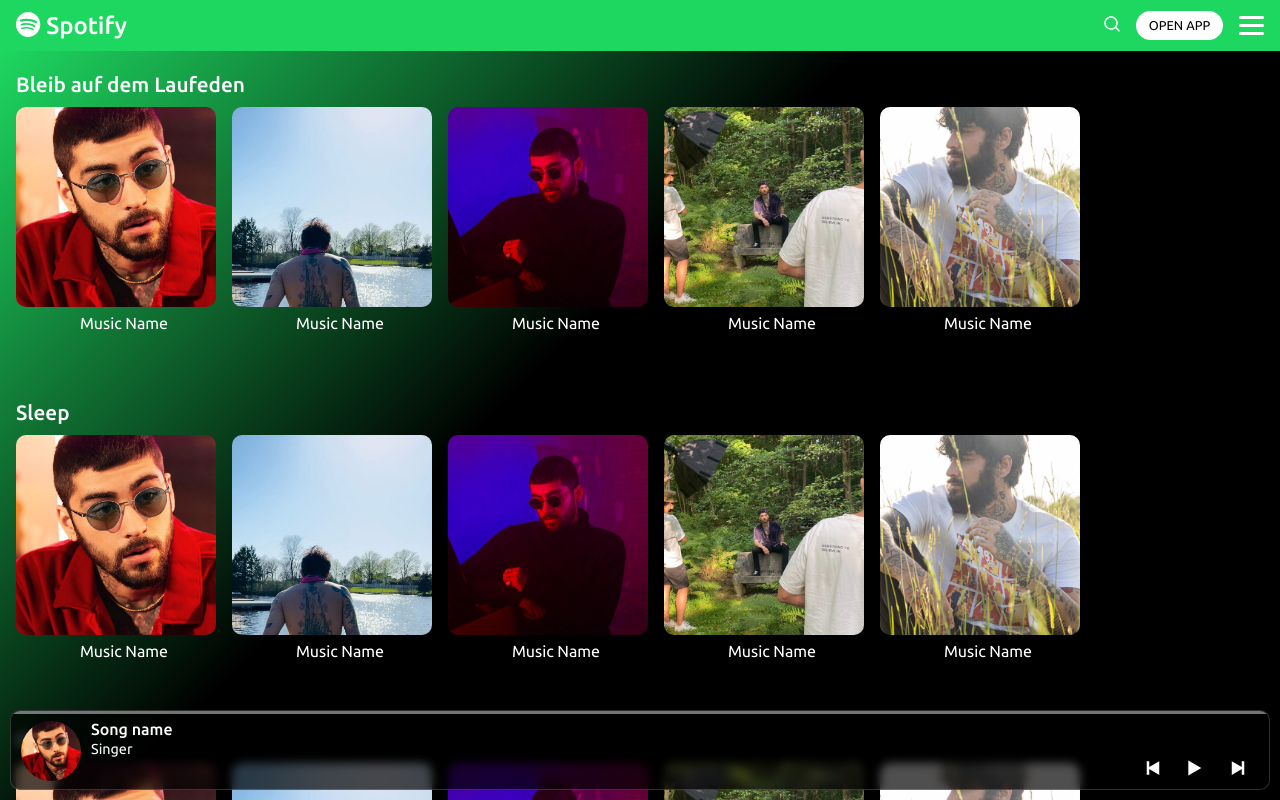
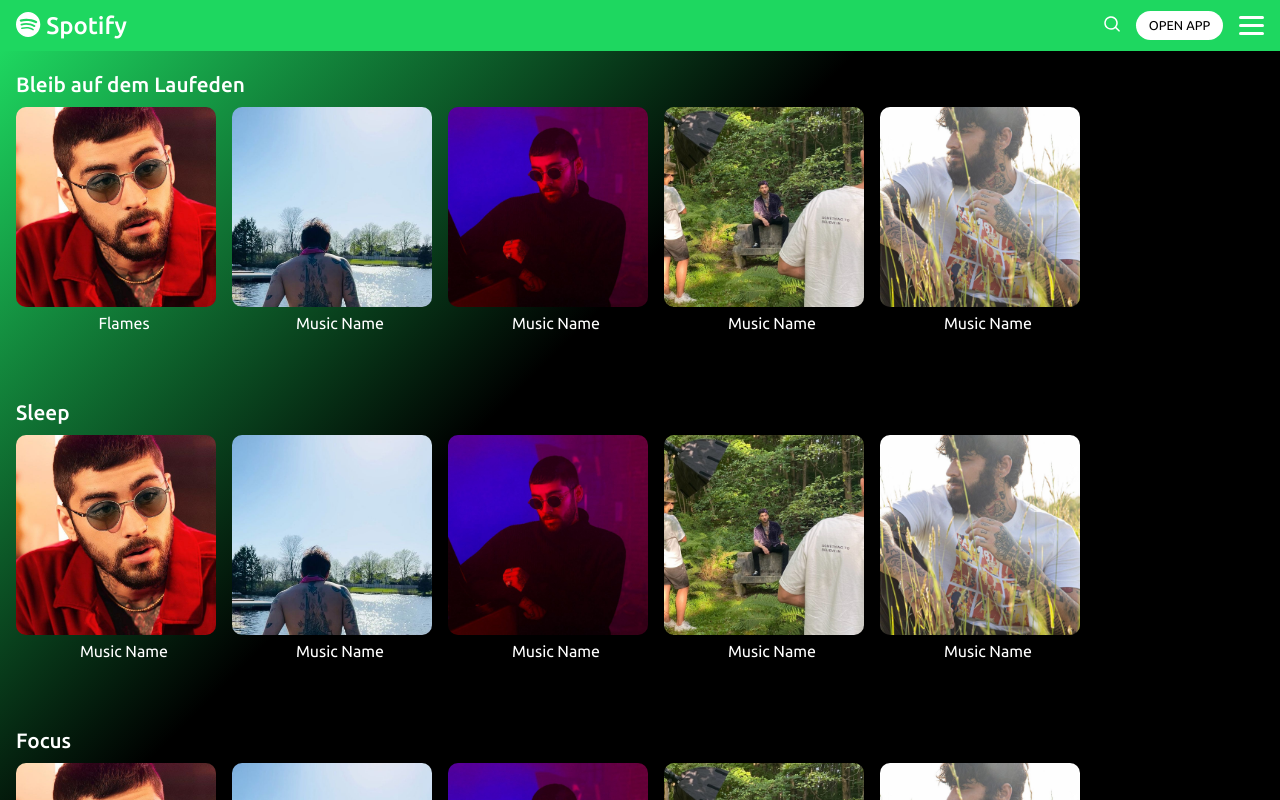
Before and after one commit to Hamed-Taherkhani/spotify, a React (Create React App) app: page / in a window 1280 px wide. Shown: the top 800 px of the page. Built offline with nearby package versions, Linux system fonts and the light colour scheme.

Commit message:
Fix some bugs.

```diff
--- a/public/index.html
+++ b/public/index.html
@@ -31,7 +31,7 @@
       href="https://fonts.googleapis.com/css2?family=Ubuntu:wght@400;500;700&display=swap"
       rel="stylesheet"
     />
-    <title>React App</title>
+    <title>Spotify || Sound hub</title>
   </head>
   <body>
     <noscript>You need to enable JavaScript to run this app.</noscript>
--- a/src/Components/Category.js
+++ b/src/Components/Category.js
@@ -1,8 +1,10 @@
 import React from "react";
 import "./css/Category.css";
+import { Link } from "react-router-dom";
 
 function Category(props) {
-  const { title, musicsInfo } = props;
+  const { title, musicsInfo } = props,
+    linkTitle = title.toLowerCase().replaceAll(" ", "-");
 
   return (
     <section className="category-component-539">
@@ -11,11 +13,23 @@ function Category(props) {
       <ul className="music-list">
         {musicsInfo.map((item, index) => (
           <li className="music" key={index}>
-            <div className="cover">
-              <img src={item.cover} alt={item.name} />
-            </div>
+            <Link
+              to={{
+                pathname: `music/${linkTitle}/${index}`,
+                search: `${item.singer.replaceAll(
+                  " ",
+                  "-"
+                )}?${item.name.replaceAll(" ", "-")}?${item.cover}`,
+              }}
+            >
+              <div>
+                <div className="cover">
+                  <img src={item.cover} alt={item.name} />
+                </div>
 
-            <h3 className="music-name">{item.name}</h3>
+                <h3 className="music-name">{item.name}</h3>
+              </div>
+            </Link>
           </li>
         ))}
       </ul>
--- a/src/Components/Main.js
+++ b/src/Components/Main.js
@@ -26,23 +26,28 @@ function categories() {
       title: "Bleib auf dem Laufeden",
       musics: [
         {
-          name: "Music Name",
+          name: "Flames",
+          singer: "Zayn",
           cover: cover0,
         },
         {
           name: "Music Name",
+          singer: "Singer",
           cover: cover1,
         },
         {
           name: "Music Name",
+          singer: "Singer",
           cover: cover3,
         },
         {
           name: "Music Name",
+          singer: "Singer",
           cover: cover4,
         },
         {
           name: "Music Name",
+          singer: "Singer",
           cover: cover5,
         },
       ],
@@ -52,22 +57,27 @@ function categories() {
       musics: [
         {
           name: "Music Name",
+          singer: "Singer",
           cover: cover0,
         },
         {
           name: "Music Name",
+          singer: "Singer",
           cover: cover1,
         },
         {
           name: "Music Name",
+          singer: "Singer",
           cover: cover3,
         },
         {
           name: "Music Name",
+          singer: "Singer",
           cover: cover4,
         },
         {
           name: "Music Name",
+          singer: "Singer",
           cover: cover5,
         },
       ],
@@ -77,22 +87,27 @@ function categories() {
       musics: [
         {
           name: "Music Name",
+          singer: "Singer",
           cover: cover0,
         },
         {
           name: "Music Name",
+          singer: "Singer",
           cover: cover1,
         },
         {
           name: "Music Name",
+          singer: "Singer",
           cover: cover3,
         },
         {
           name: "Music Name",
+          singer: "Singer",
           cover: cover4,
         },
         {
           name: "Music Name",
+          singer: "Singer",
           cover: cover5,
         },
       ],
@@ -102,22 +117,27 @@ function categories() {
       musics: [
         {
           name: "Music Name",
+          singer: "Singer",
           cover: cover0,
         },
         {
           name: "Music Name",
+          singer: "Singer",
           cover: cover1,
         },
         {
           name: "Music Name",
+          singer: "Singer",
           cover: cover3,
         },
         {
           name: "Music Name",
+          singer: "Singer",
           cover: cover4,
         },
         {
           name: "Music Name",
+          singer: "Singer",
           cover: cover5,
         },
       ],
@@ -127,22 +147,27 @@ function categories() {
       musics: [
         {
           name: "Music Name",
+          singer: "Singer",
           cover: cover0,
         },
         {
           name: "Music Name",
+          singer: "Singer",
           cover: cover1,
         },
         {
           name: "Music Name",
+          singer: "Singer",
           cover: cover3,
         },
         {
           name: "Music Name",
+          singer: "Singer",
           cover: cover4,
         },
         {
           name: "Music Name",
+          singer: "Singer",
           cover: cover5,
         },
       ],
@@ -152,22 +177,27 @@ function categories() {
       musics: [
         {
           name: "Music Name",
+          singer: "Singer",
           cover: cover0,
         },
         {
           name: "Music Name",
+          singer: "Singer",
           cover: cover1,
         },
         {
           name: "Music Name",
+          singer: "Singer",
           cover: cover3,
         },
         {
           name: "Music Name",
+          singer: "Singer",
           cover: cover4,
         },
         {
           name: "Music Name",
+          singer: "Singer",
           cover: cover5,
         },
       ],
@@ -177,22 +207,27 @@ function categories() {
       musics: [
         {
           name: "Music Name",
+          singer: "Singer",
           cover: cover0,
         },
         {
           name: "Music Name",
+          singer: "Singer",
           cover: cover1,
         },
         {
           name: "Music Name",
+          singer: "Singer",
           cover: cover3,
         },
         {
           name: "Music Name",
+          singer: "Singer",
           cover: cover4,
         },
         {
           name: "Music Name",
+          singer: "Singer",
           cover: cover5,
         },
       ],
@@ -202,22 +237,27 @@ function categories() {
       musics: [
         {
           name: "Music Name",
+          singer: "Singer",
           cover: cover0,
         },
         {
           name: "Music Name",
+          singer: "Singer",
           cover: cover1,
         },
         {
           name: "Music Name",
+          singer: "Singer",
           cover: cover3,
         },
         {
           name: "Music Name",
+          singer: "Singer",
           cover: cover4,
         },
         {
           name: "Music Name",
+          singer: "Singer",
           cover: cover5,
         },
       ],
--- a/src/Components/Player.js
+++ b/src/Components/Player.js
@@ -1,10 +1,24 @@
 import React from "react";
 import "./css/Player.css";
 import { PLAY, NEXT_PREV_BUTTON } from "../Media/media";
-import cover0 from "./../Media/images/Zayn0.jpg";
+import { Routes, Route, useLocation } from "react-router-dom";
 
 function Player() {
+  const locationSearch = useLocation().search;
+  let singer, songName, cover, search;
+
+  if (locationSearch.length !== 0) {
+    search = locationSearch.slice(1).split("?");
+    singer = search[0].replaceAll("-", " ");
+    songName = search[1].replaceAll("-", " ");
+    cover = search[2];
+  }
+
   return (
+    <Routes>
+      <Route
+        path="/music/:category/:index"
+        element={
           <section className="player close" id="player-2947">
             <header>
               <button className="slide-btn" onClick={togglePlayer}>
@@ -12,22 +26,22 @@ function Player() {
                 <span className="line"></span>
               </button>
 
-        <p className="song-name">Song name</p>
+              <p className="song-name">{songName}</p>
 
               <div></div>
             </header>
 
             <main>
               <div className="cover" onClick={togglePlayer}>
-          <img src={cover0} alt="" />
+                <img src={cover} alt={`${songName} - ${singer}`} />
               </div>
             </main>
 
             <footer>
               <div className="song-details" onClick={togglePlayer}>
-          <p className="song-name">Song name</p>
+                <p className="song-name">{songName}</p>
 
-          <p className="singer">Singer</p>
+                <p className="singer">{singer}</p>
               </div>
 
               <div className="music-controls">
@@ -51,6 +65,9 @@ function Player() {
               </div>
             </footer>
           </section>
+        }
+      />
+    </Routes>
   );
 }
 
--- a/src/Components/css/Player.css
+++ b/src/Components/css/Player.css
@@ -86,6 +86,7 @@
   justify-content: space-between;
   align-items: center;
   padding: 1rem;
+  transition: 600ms ease;
 }
 .player header .slide-btn, .player header > div {
   width: 30px;
--- a/src/Components/sass/Player.scss
+++ b/src/Components/sass/Player.scss
@@ -106,6 +106,7 @@ $circle-size: 11px;
     justify-content: space-between;
     align-items: center;
     padding: 1rem;
+    transition: 600ms ease;
 
     .slide-btn,
     & > div {
```
Also changed, not shown: public/manifest.json, 2 other files (tests, documents, lock files or other folders). Lines whose indentation alone changed are shown as unchanged.
